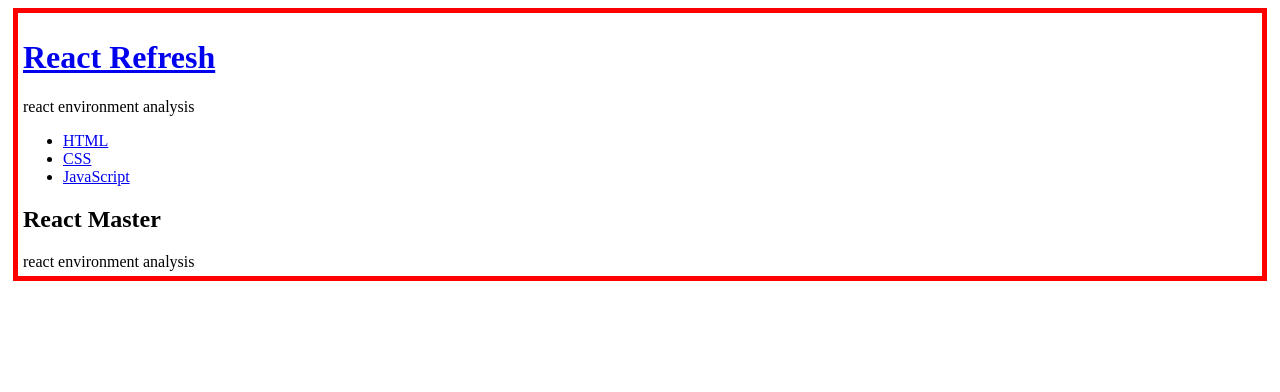
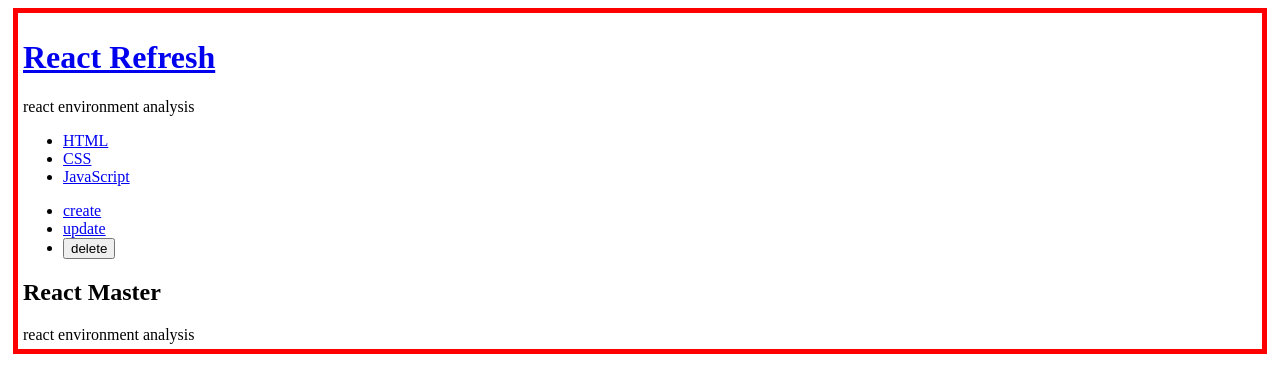
Before and after one commit to sh95fit/MonitoringDashboardApp, a React (Vite) app in the folder frontend/ICT_PMS/: page / in a window 1280 px wide. Shown: the top 392 px of the page. Built offline with nearby package versions, Linux system fonts and the light colour scheme.

Commit message:
프로젝트 시작 전 React Refresh - Create 기능 구현 실습 (concat을 활용한 원본 유지)

```diff
--- a/frontend/ICT_PMS/src/App.jsx
+++ b/frontend/ICT_PMS/src/App.jsx
@@ -2,7 +2,9 @@
 import React, { Component } from 'react'
 import Subject from './components/Subject'
 import Nav from './components/Navbar'
-import Content from './components/Content'
+import ReadContent from './components/ReadContent'
+import Create from './components/Create'
+import CreateContent from './components/CreateContent'
 import './App.css'
 
 
@@ -10,6 +12,7 @@
   // render보다 먼저 실행되면서 컴포넌트를 초기화해주는 역할
   constructor(props){
     super(props);
+    this.max_content_id = 3;
     this.state = {
       mode: "homepage",
       selected_content_id:1,
@@ -24,10 +27,11 @@
   }
 
   render() {
-    var _title, _desc = null;
+    var _title, _desc, _content = null;
     if(this.state.mode === 'homepage') {
       _title = this.state.homepage.title;
       _desc = this.state.homepage.desc;
+      _content = <ReadContent title={_title} desc={_desc}></ReadContent>
     } else if(this.state.mode === 'read'){
       var i = 0;
       while(i<this.state.contents.length){
@@ -39,6 +43,32 @@
         }
         i = i + 1;
       }
+      _content = <ReadContent title={_title} desc={_desc}></ReadContent>
+    } else if(this.state.mode === 'create'){
+      _content = <CreateContent onSubmit={function(_title, _desc){
+        // console.log(_title, _desc)
+        this.max_content_id = this.max_content_id+1;
+
+        // 원본을 수정하지 않는다 == 불변 (immutable)
+
+
+        // push는 원본을 변경시킨다
+        // this.state.contents.push({id:this.max_content_id, title:_title, desc:_desc});
+
+        // concat : 원본을 그대로 두고 복제해서 변경시킨다.
+        // var _content = this.state.contents.concat({id:this.max_content_id, title:_title, desc:_desc});
+
+        // Array.from(배열) : 배열 복제      // 객체를 복제하고 싶은 경우 : Object.assign({},객체);
+        // Immutable을 활용하여 원본을 유지하고 복제본을 활용하는 방법도 유효
+        var _content = Array.from(this.state.contents);
+        _content.push({id:this.max_content_id, title:_title, desc:_desc});
+
+        this.setState({
+          contents:_content
+        })
+
+
+      }.bind(this)}></CreateContent>
     }
 
 
@@ -48,19 +78,35 @@
           title={this.state.subject.title}
           sub={this.state.subject.sub}
           onChangePage={function(){
-            this.setState({mode:'homepage'});
+            this.setState({mode:'homepage'});  // 원본을 변경한 것
           }.bind(this)}
         ></Subject>
         <Nav data={this.state.contents} onChangePage={function(id){
           this.setState({
             mode:'read',
-            selected_content_id:Number(id),
+            selected_content_id:Number(id)
           })
         }.bind(this)}></Nav>
-        <Content title={_title} desc={_desc}></Content>
+        <Create onChangeMode ={function(mode) {
+          this.setState({
+            mode: mode
+          })
+        }.bind(this)}></Create>
+        { _content }
       </div>
     );
   }
 }
 
 export default App;
+
+
+// Props vs State
+
+// Props : read-only, can not be modified
+// State : change can be asynchronous, can be modified using this.setState
+
+// 컴포넌트 내에서의 props 수정은 불가능하다
+// 컴포넌트 외부에서는 props 값을 수정할 수 있다
+
+// 두 값의 변화는 render 함수 호출을 유발한다 (UI 변경 시 적절히 사용)
--- /dev/null
+++ b/frontend/ICT_PMS/src/components/Create.jsx
@@ -0,0 +1,24 @@
+import React, { Component } from 'react'
+
+class Create extends Component {
+  render() {
+    return(
+      <ul>
+        <li><a href="/create" onClick={function(e){
+          e.preventDefault();
+          this.props.onChangeMode('create');
+        }.bind(this)}>create</a></li>
+        <li><a href="/update" onClick={function(e){
+          e.preventDefault();
+          this.props.onChangeMode('update');
+        }.bind(this)}>update</a></li>
+        <li><input type="button" value='delete' onClick={function(e){
+          e.preventDefault();
+          this.props.onChangeMode('delete');
+        }}></input></li>
+      </ul>
+    )
+  }
+}
+
+export default Create;
--- /dev/null
+++ b/frontend/ICT_PMS/src/components/CreateContent.jsx
@@ -0,0 +1,26 @@
+import React, { Component } from "react"
+
+
+class CreateContent extends Component {
+  render() {
+    return(
+      <div>
+        <h2>Create</h2>
+        <form action="/create_process" method="post"
+          onSubmit={function(e){
+            e.preventDefault();
+            this.props.onSubmit(e.target.title.value, e.target.desc.value);
+          }.bind(this)}
+        >
+          <p><input type="text" name="title" placeholder="title"/></p>
+          <p><textarea name="desc" placeholder="description"></textarea></p>
+          <p>
+            <input type="submit"></input>
+          </p>
+        </form>
+      </div>
+    );
+  }
+}
+
+export default CreateContent;
--- a/frontend/ICT_PMS/src/components/Navbar.jsx
+++ b/frontend/ICT_PMS/src/components/Navbar.jsx
@@ -1,6 +1,25 @@
 import React, { Component } from 'react';
 
 class Nav extends Component {
+  shouldComponentUpdate(newProps, newState) {
+    // newProps.data와 this.props.data 값이 동일
+
+    // 중요! state 원본을 변경하면 두 값이 함께 변경된다
+    // 즉, push 함수는 원본을 변경하므로 아래의 비교를 사용할 수 없다
+    // concat과 같이 복제본을 통해 변경시킨 경우 비교를 사용할 수 있다
+
+    // 부모 컴포넌트의 state가 변경될 때 newProps는 수정이 반영되고 this.props.data에는 반영되지 않는다
+    // 즉, newProps는 변경이 발생한 값, this.props.data는 변경되기 전 값을 의미
+
+    if(newProps.data === this.props.data){
+      return false;
+    }
+    return true;
+
+    // return true; // render 함수를 정상적으로 호출한다.
+    // return false; // render 함수를 호출하지 않는다.
+  }
+
   render() {
     var lists = [];
     var data = this.props.data;
--- a/frontend/ICT_PMS/src/components/Content.jsx
+++ b/frontend/ICT_PMS/src/components/ReadContent.jsx
@@ -1,6 +1,6 @@
 import React, { Component } from 'react'
 
-class Content extends Component {
+class ReadContent extends Component {
   render() {
     return (
       <article>
@@ -11,4 +11,4 @@
   }
 }
 
-export default Content;
+export default ReadContent;
```
